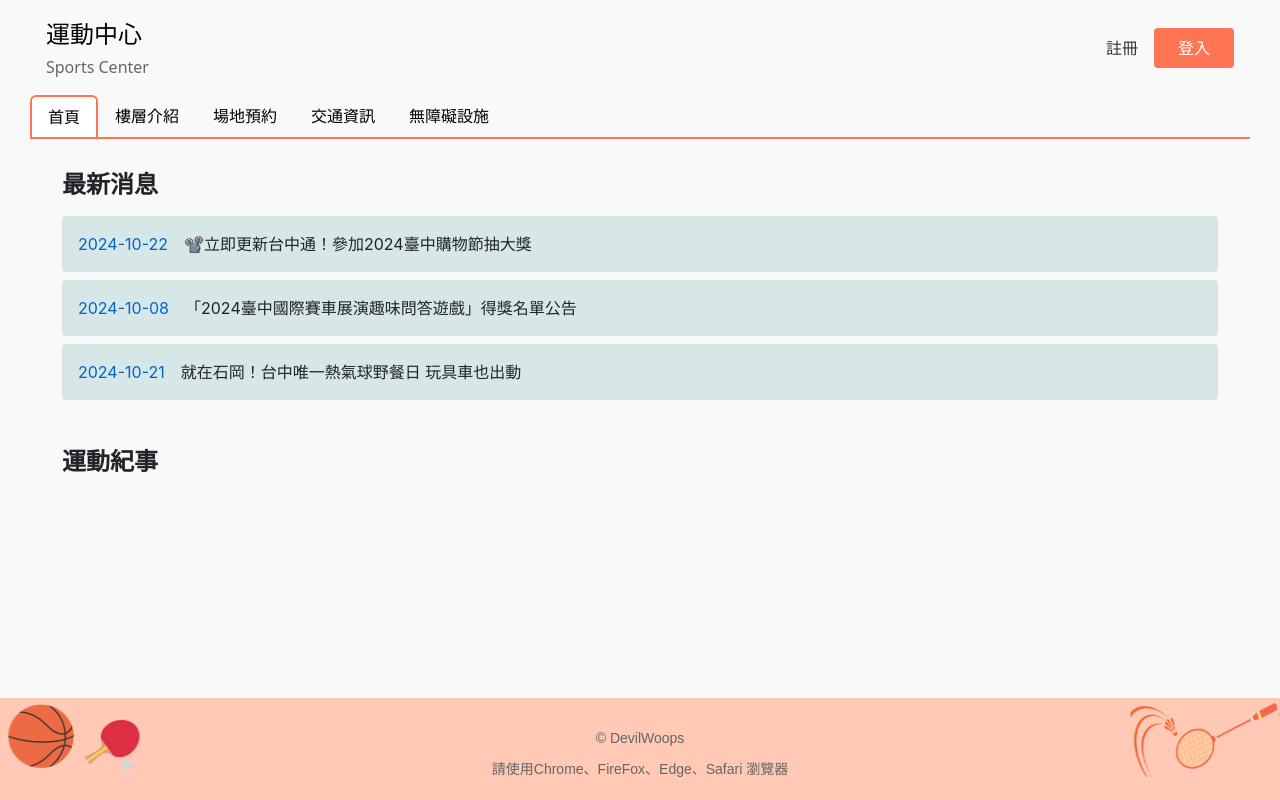
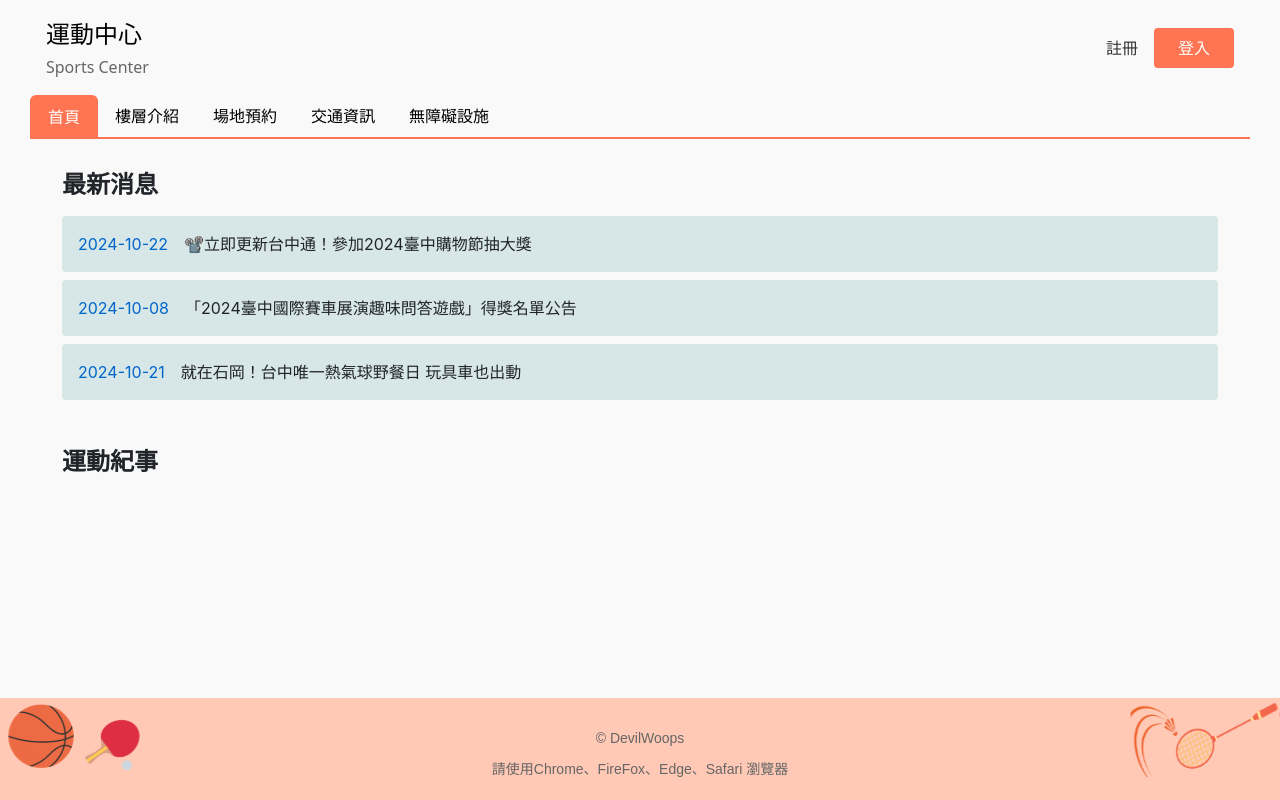
Before and after one commit to D1204480/sport_reservation_frontend, a Vue app in the folder sport_frontend/: page / in a window 1280 px wide. In both pictures the pointer is over the link "首頁". Built offline with nearby package versions, Linux system fonts and the light colour scheme.

Commit message:
Update HorizontalNav.vue

```diff
--- a/sport_frontend/src/components/HorizontalNav.vue
+++ b/sport_frontend/src/components/HorizontalNav.vue
@@ -44,6 +44,17 @@ import { RouterLink } from 'vue-router';
     border-top: 2px solid #FF7452 !important;
     border-left: 2px solid #FF7452 !important;
     border-right: 2px solid #FF7452 !important;
+    border-bottom: 1px solid rgb(255, 255, 255) !important;
+
+}
+
+.nav-link:hover {
+
+    color: rgb(255, 255, 255) !important;
+    background-color: #FF7452 !important;
+    border-top: 2px solid #FF7452 !important;
+    border-left: 2px solid #FF7452 !important;
+    border-right: 2px solid #FF7452 !important;
     border-bottom: 1px solid #FF7452 !important;
 }
 
```
